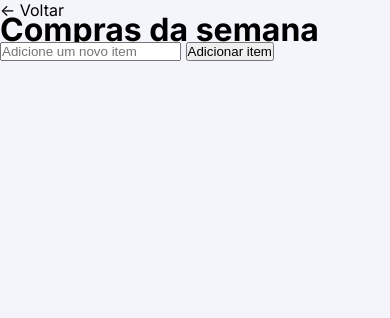
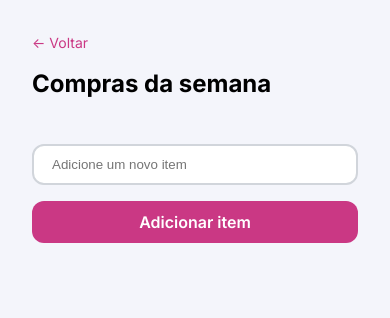
Before and after one commit to CaioHLuwi/Quicklist, a plain HTML site: page index.html in a window 390 px wide. Drawn offline with Linux system fonts and the light colour scheme.

Commit message:
Style and responsible design finish

```diff
--- a/index.html
+++ b/index.html
@@ -14,13 +14,28 @@
         <img src="assets/logo.svg" alt="Logo quicklist">
     </header>
     <main>
+        <div class="container">
             <div class="top-side">
                 <span> <- Voltar </span>
                 <h1> Compras da semana </h1>
             </div>
+            <form>
                 <div class="mid-side">
+                    <div class="input-wrapper">
                         <input type="text" placeholder="Adicione um novo item">
                         <button> Adicionar item </button>
+                    </div>
+                </div>
+                <div class="bot-side">
+                    <div class="model">
+                        <div class="task-item">
+                            <img src="assets/icons/check-default.svg" alt="Check icon">
+                            <span> Pão de Forma</span>
+                            <img id="delete-icon" src="assets/icons/delete.svg" alt="Delete icon">
+                        </div>
+                    </div>
+                </div>
+            </form>
         </div>
     </main>
 </body>
--- /dev/null
+++ b/styles/fields/index.css
@@ -0,0 +1,2 @@
+@import url(input.css);
+@import url(button.css);
--- /dev/null
+++ b/styles/fields/input.css
@@ -0,0 +1,29 @@
+.input-wrapper {
+    width: 100%;
+    display: flex;
+    gap: 1rem;
+
+    & input {
+        background-color: var(--background-secondary);
+        border: 2px solid var(--border-primary);
+        padding: 0.6875rem 1.125rem;
+        border-radius: 0.75rem;
+        flex: 1;
+    }
+
+    & button {
+        padding: 0.6875rem 1.125rem;
+        border-radius: 0.75rem;
+        background-color: var(--color-brand);
+        border: none;
+        color: var(--always-white);
+        font: var(--font-label);
+    }
+}
+
+@media (max-width: 425px) {
+    .input-wrapper {
+        display: flex;
+        flex-direction: column;
+    }
+}
--- a/styles/global.css
+++ b/styles/global.css
@@ -34,3 +34,16 @@ body {
     background-color: var(--background-primary);
     font: var(--font-paragraph);
 }
+
+.container {
+    width: 39.187rem;
+    padding: 32px;
+    display: block;
+    margin: auto;
+}
+
+@media (max-width: 425px) {
+    .container {
+        width: 100%;
+    }
+}
--- a/styles/header.css
+++ b/styles/header.css
@@ -1,13 +1,12 @@
 header {
     display: flex;
     justify-content: center;
-
     & img {
         padding-top: 1.56rem;
     }
 }
 
-@media (max-width: 390px) {
+@media (max-width: 425px) {
     header img {
         display: none;
     }
--- a/styles/index.css
+++ b/styles/index.css
@@ -1,2 +1,4 @@
 @import url(global.css);
 @import url(header.css);
+@import url(main.css);
+@import url(fields/index.css);
--- /dev/null
+++ b/styles/main.css
@@ -0,0 +1,55 @@
+main {
+
+    & .top-side {
+
+        & span {
+            color: var(--color-brand);
+            font: var(--font-link);
+        }
+
+        & h1 {
+            margin-top: 1rem;
+            font: var(--font-title);
+        }
+    }
+
+    & .mid-side {
+        width: 100%;
+
+        margin-top: 2.75rem;
+        display: flex;
+        flex-direction: row;
+    }
+
+    & .bot-side {
+        margin-top: 2.5rem;
+
+        & .task-item {
+            background-color: var(--background-secondary);
+            padding: 0.875rem;
+            border-radius: 0.875rem;
+            display: flex;
+            gap: 1rem;
+            position: relative;
+
+            & #delete-icon {
+                position: absolute;
+                right: 0.875rem;
+            }
+        }
+
+        & .model {
+            display: none;
+        }
+    }
+}
+
+@media (max-width: 425px) {
+    main {
+
+        & .mid-side {
+            display: flex;
+            flex-direction: column;
+        }
+    }
+}
```
Also changed, not shown: styles/fields/button.css (added). Lines whose indentation alone changed are shown as unchanged.
